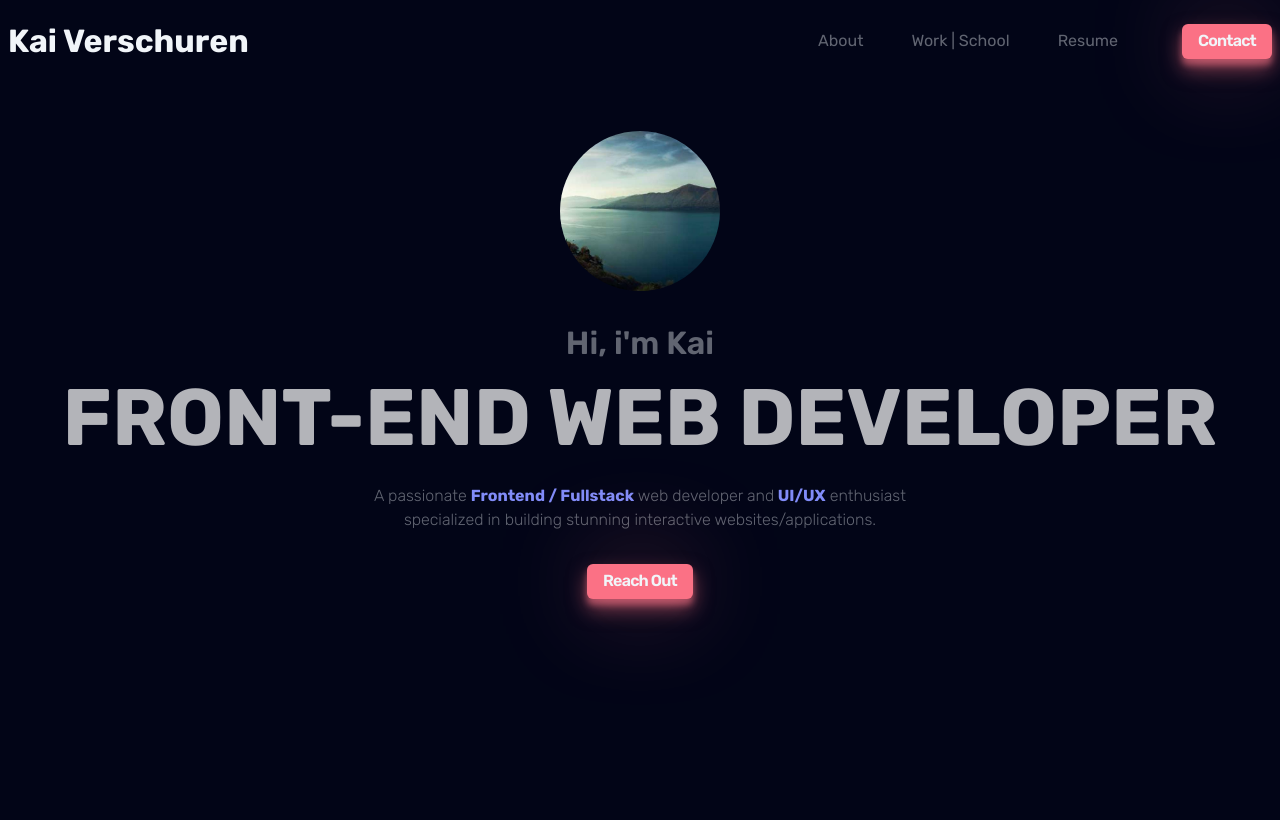
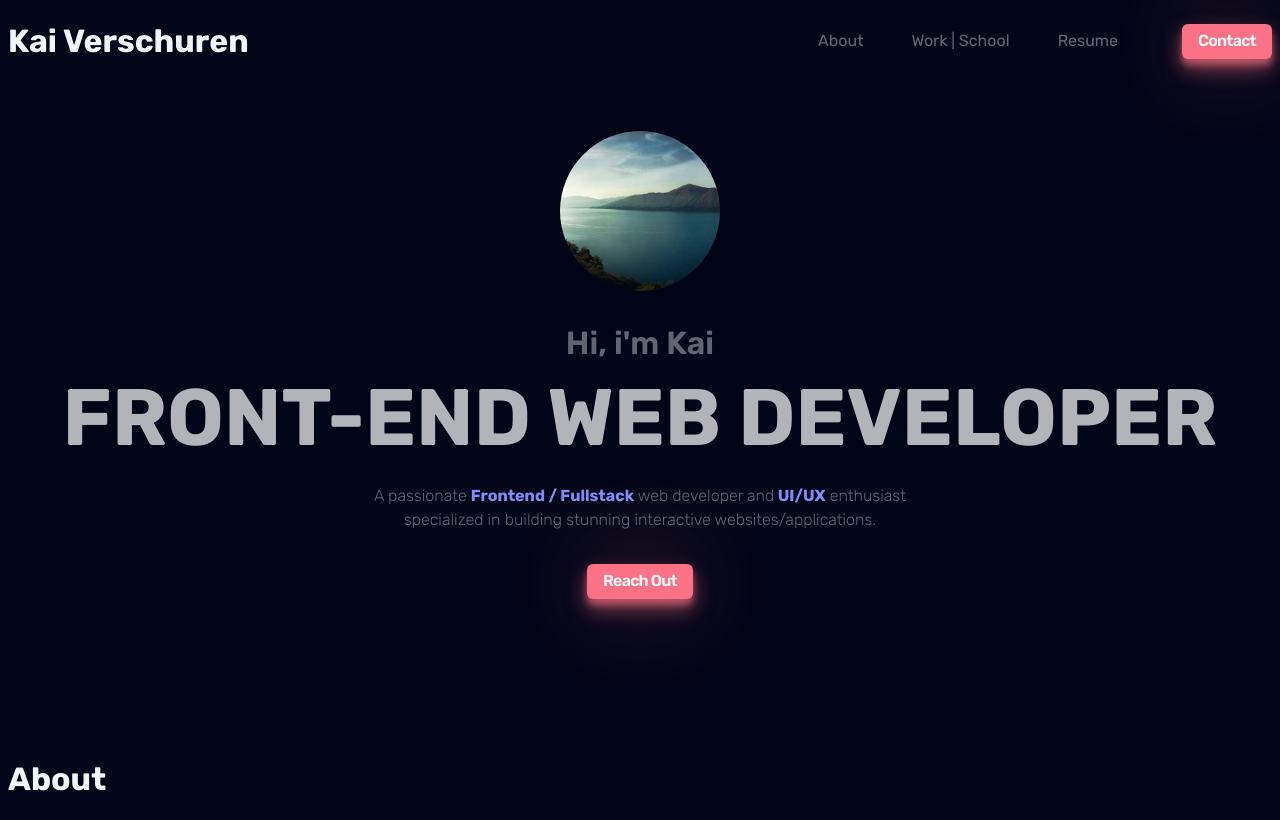
Before and after one commit to KaiVerschuren/PortfolioOld, a React (Create React App) app: page / in a window 1280 px wide. Built offline with nearby package versions, Linux system fonts and the light colour scheme.

Commit message:
started on about section

```diff
--- a/src/App.js
+++ b/src/App.js
@@ -6,6 +6,7 @@ import "./style/utils.css";
 
 import Header from './components/header.js';
 import Hero from './components/hero.js';
+import About from './components/about.js';
 
 function App() {
   return (
@@ -16,10 +17,9 @@ function App() {
       <section className="container">
         <Hero />
       </section>
-      <section>
-
+      <section className="container section">
+        <About />
       </section>
-
     </div>
   );
 }
--- /dev/null
+++ b/src/components/about.js
@@ -0,0 +1,9 @@
+function About() {
+    return (
+      <div className="about">
+            <h1>About</h1>
+      </div>
+    );
+}
+
+export default About;
```
